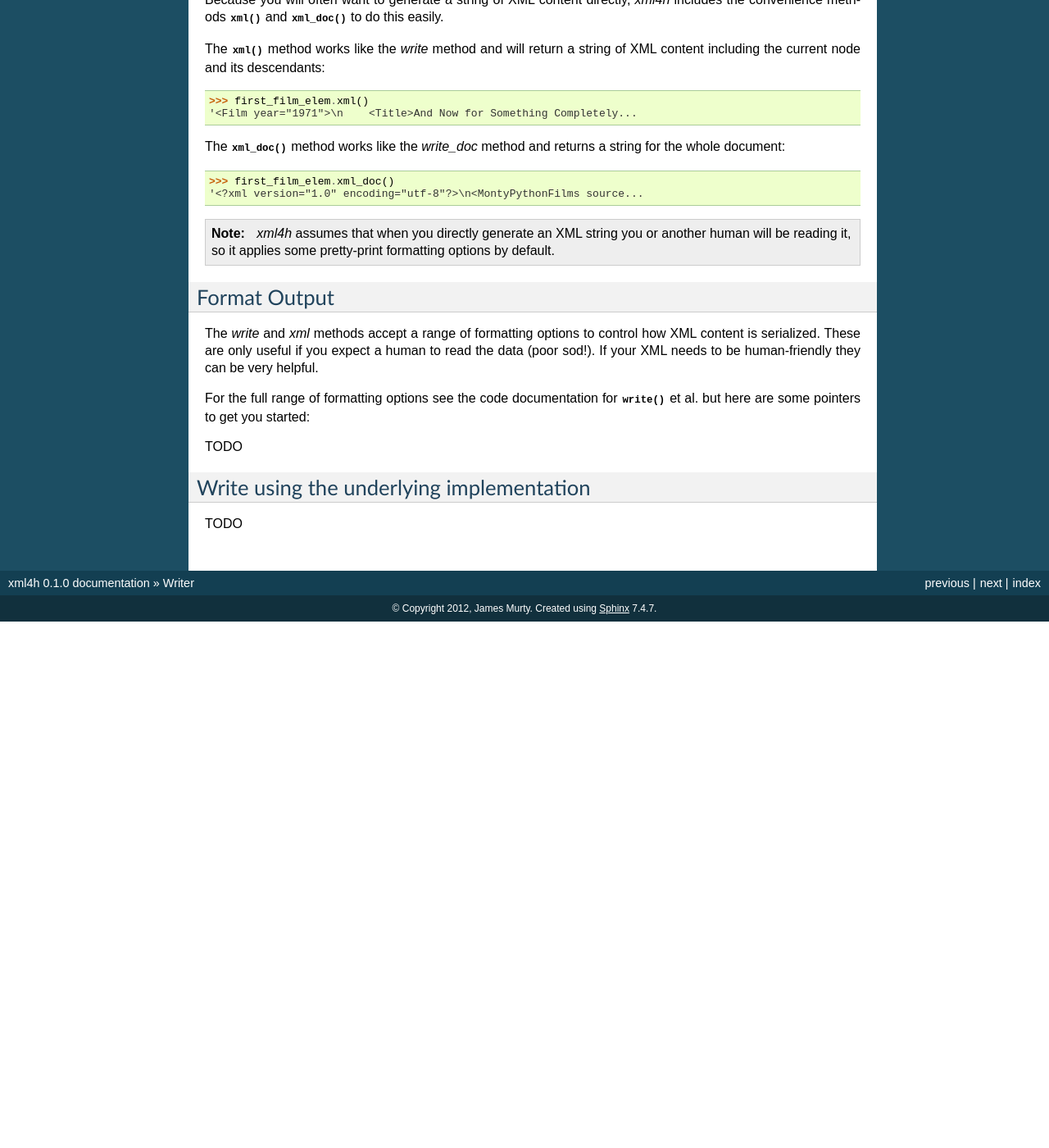
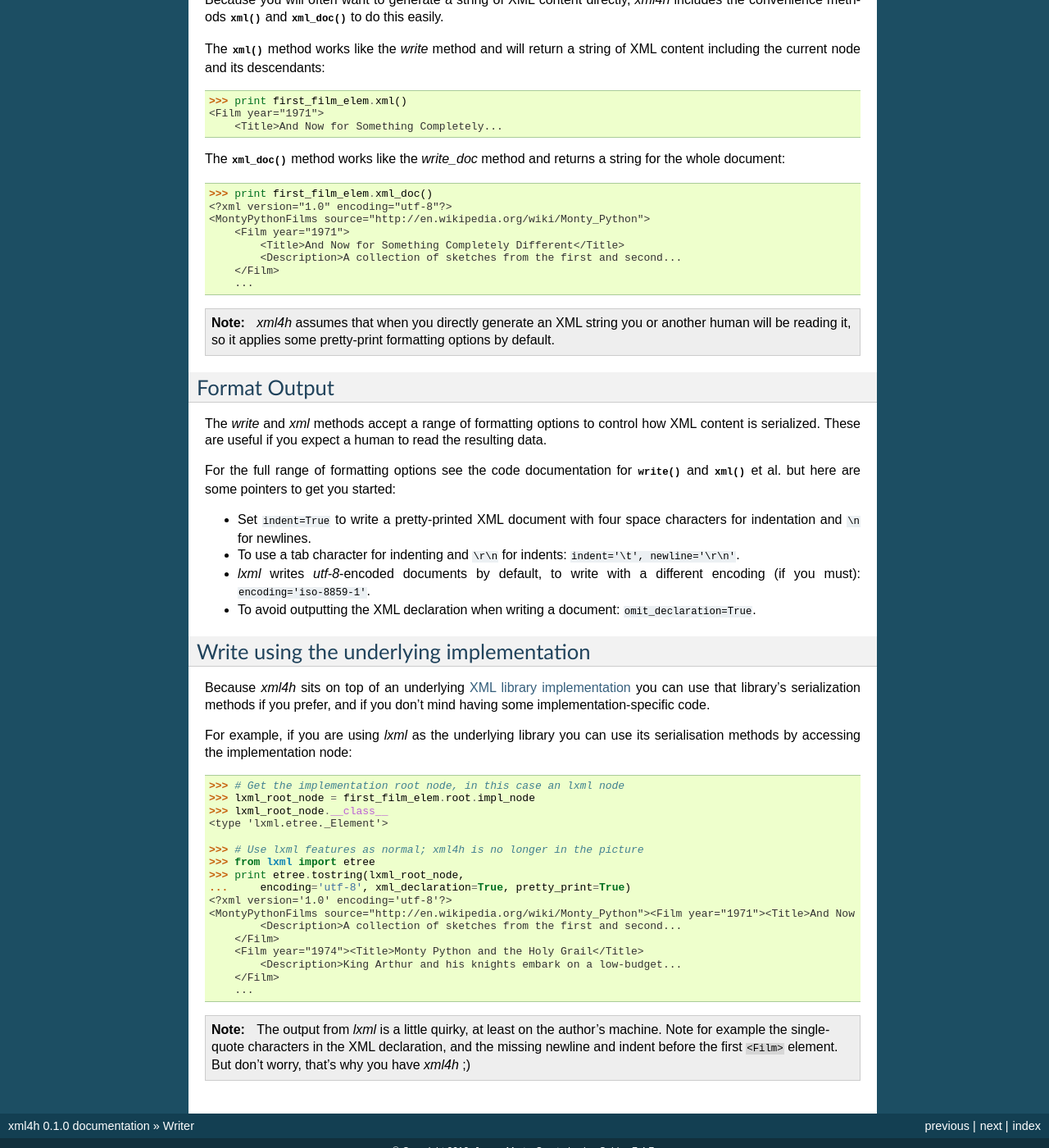
Before and after one commit to jmurty/xml4h, a Sphinx documentation site: the page built from docs/writer.rst, in a window 1280 px wide and 1400 px high, scrolled down 975 px. Shown: the whole window at 82% size. Built offline with Sphinx 7.4.7, drawn with Linux system fonts in a browser that asks for light colours; before the commit the page ends 1733 px from its top, so only the background shows below that.

Commit message:
Completed first pass at writer documentation

```diff
--- a/docs/writer.rst
+++ b/docs/writer.rst
@@ -66,14 +66,21 @@ The :meth:`~xml4h.nodes.Node.xml` method works like the *write* method and
 will return a string of XML content including the current node and its
 descendants::
 
-    >>> first_film_elem.xml()  # doctest:+ELLIPSIS
-    '<Film year="1971">\n    <Title>And Now for Something Completely...
+    >>> print first_film_elem.xml()  # doctest:+ELLIPSIS
+    <Film year="1971">
+        <Title>And Now for Something Completely...
 
 The :meth:`~xml4h.nodes.Node.xml_doc` method works like the *write_doc*
 method and returns a string for the whole document::
 
-    >>> first_film_elem.xml_doc()  # doctest:+ELLIPSIS
-    '<?xml version="1.0" encoding="utf-8"?>\n<MontyPythonFilms source...
+    >>> print first_film_elem.xml_doc()  # doctest:+ELLIPSIS
+    <?xml version="1.0" encoding="utf-8"?>
+    <MontyPythonFilms source="http://en.wikipedia.org/wiki/Monty_Python">
+        <Film year="1971">
+            <Title>And Now for Something Completely Different</Title>
+            <Description>A collection of sketches from the first and second...
+        </Film>
+        ...
 
 .. note::
    *xml4h* assumes that when you directly generate an XML string you or
@@ -85,18 +92,54 @@ Format Output
 -------------
 
 The *write* and *xml* methods accept a range of formatting options to control
-how XML content is serialized. These are only useful if you expect a human
-to read the data (poor sod!). If your XML needs to be human-friendly they
-can be very helpful.
+how XML content is serialized. These are useful if you expect a human to read
+the resulting data.
 
 For the full range of formatting options see the code documentation for
-:meth:`~xml4h.nodes.Node.write` et al. but here are some pointers to get
-you started:
+:meth:`~xml4h.nodes.Node.write` and :meth:`~xml4h.nodes.Node.xml` et al.
+but here are some pointers to get you started:
 
-TODO
+- Set ``indent=True`` to write a pretty-printed XML document with four space
+  characters for indentation and ``\n`` for newlines.
+- To use a tab character for indenting and ``\r\n`` for indents:
+  ``indent='\t', newline='\r\n'``.
+- *lxml* writes *utf-8*-encoded documents by default, to write with a
+  different encoding (if you must): ``encoding='iso-8859-1'``.
+- To avoid outputting the XML declaration when writing a document:
+  ``omit_declaration=True``.
 
 
 Write using the underlying implementation
 -----------------------------------------
 
-TODO
+Because *xml4h* sits on top of an underlying
+:ref:`XML library implementation <xml-lib-adapters>` you can use that
+library's serialization methods if you prefer, and if you don't mind having
+some implementation-specific code.
+
+For example, if you are using *lxml* as the underlying library you can use
+its serialisation methods by accessing the implementation node::
+
+    >>> # Get the implementation root node, in this case an lxml node
+    >>> lxml_root_node = first_film_elem.root.impl_node
+    >>> lxml_root_node.__class__
+    <type 'lxml.etree._Element'>
+
+    >>> # Use lxml features as normal; xml4h is no longer in the picture
+    >>> from lxml import etree
+    >>> print etree.tostring(lxml_root_node,
+    ...     encoding='utf-8', xml_declaration=True, pretty_print=True)  # doctest:+ELLIPSIS
+    <?xml version='1.0' encoding='utf-8'?>
+    <MontyPythonFilms source="http://en.wikipedia.org/wiki/Monty_Python"><Film year="1971"><Title>And Now for Something Completely Different</Title>
+            <Description>A collection of sketches from the first and second...
+        </Film>
+        <Film year="1974"><Title>Monty Python and the Holy Grail</Title>
+            <Description>King Arthur and his knights embark on a low-budget...
+        </Film>
+        ...
+
+.. note::
+   The output from *lxml* is a little quirky, at least on the author's machine.
+   Note for example the single-quote characters in the XML declaration, and
+   the missing newline and indent before the first ``<Film>`` element. But
+   don't worry, that's why you have *xml4h* ;)
```
